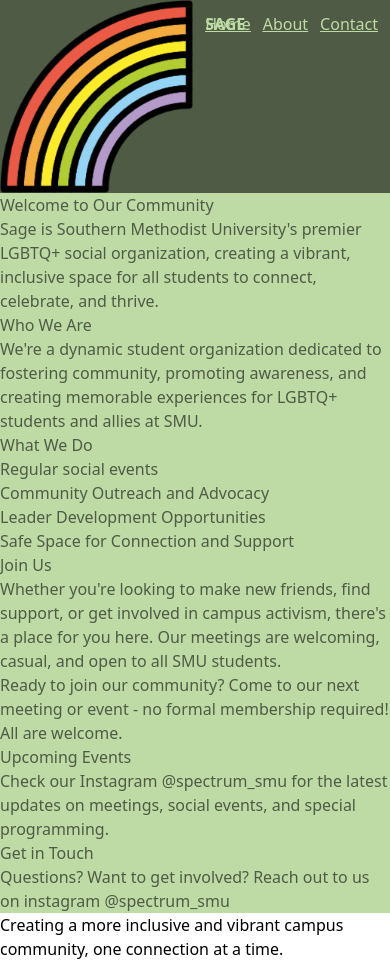
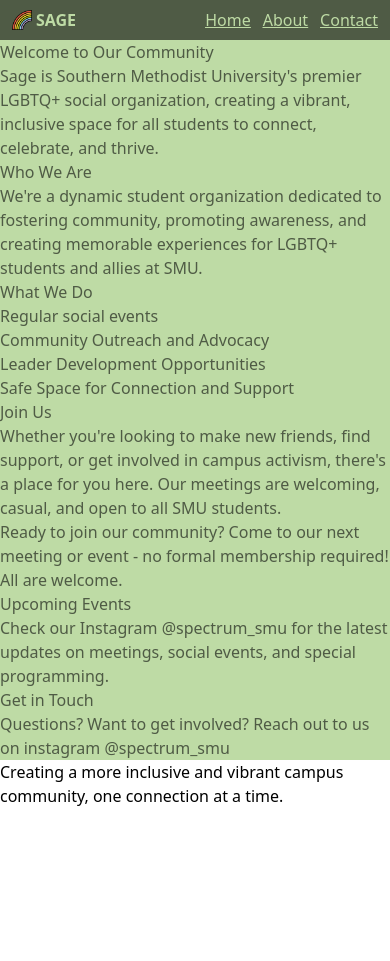
Before and after one commit to BellalaK/Responsive-Club-Website, a website: page src/index.html in a window 390 px wide. After the commit the page ends 844 px from the top, so only its background shows below. Drawn offline with Linux system fonts and the light colour scheme.

Commit message:
refactor CSS classes and enhance layout in index.html for improved responsiveness

```diff
--- a/src/index.html
+++ b/src/index.html
@@ -8,14 +8,20 @@
   </head>
   <body>
     <header
-      class="flex border-b-green-300 bg-green-300 text-green-100 align-middle"
+      class="flex border-b-green-300 bg-green-300 text-green-100 align-middle h-10"
     >
-      <div class="flex">
-        <img src="./resources/images/Rainbow Emoji.png" />
-        <h1 class="font-bold justify-start align-middle p-3">SAGE</h1>
+      <div class="flex align-middle justify-center">
+        <img
+          class="size-5 ml-3 my-auto mr-1 align-middle"
+          src="./resources/images/Rainbow Emoji.png"
+        />
+        <h1 class="font-bold justify-start mr-3 ml-0 align-middle my-auto">
+          SAGE
+        </h1>
       </div>
-      <nav class="flex justify-end flex-auto">
-        <ul class="flex justify-end align-middle p-3 space-x-3">
+      <div class="flex justify-end ml-auto">
+        <nav class="flex justify-end align-middle my-auto px-3">
+         <ul class="flex justify-end space-x-3">
           <li class="underline hover:text-green-200 active:text-white">
             <a href="#Home">Home</a>
           </li>
@@ -27,6 +33,7 @@
           </li>
         </ul>
       </nav>
+     </div>
     </header>
     <main class="bg-green-100 text-green-300 grid-flow-col">
       <div id="Home">
```
Also changed, not shown: src/css/output.css.
